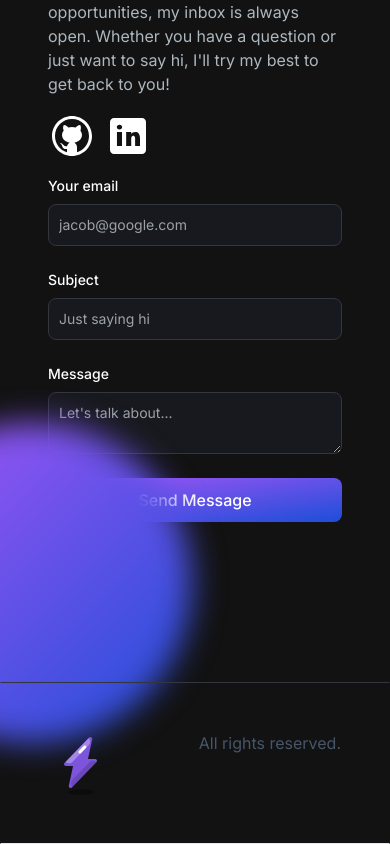
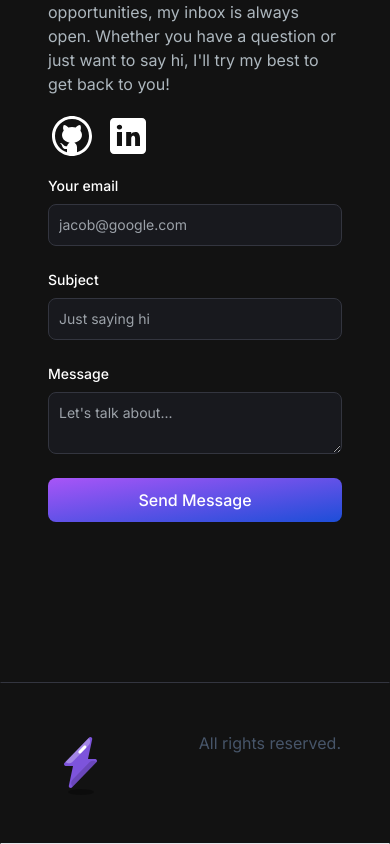
Before and after one commit to DannaG18/dgportfolio, a Next.js app: page / in a window 390 px wide. Shown: the part 5734-6578 px from the top of the page. Built offline with nearby package versions, Linux system fonts and the light colour scheme.

Commit message:
fix: :sparkles: Relocate stuff

```diff
--- a/src/app/components/EmailSection.jsx
+++ b/src/app/components/EmailSection.jsx
@@ -50,7 +50,7 @@
       id="contact"
       className="grid md:grid-cols-2 my-12 md:my-12 py-24 gap-4 relative"
     >
-      <div className="bg-[radial-gradient(ellipse_at_center,_var(--tw-gradient-stops))] bg-gradient-to-br from-purple-500 to-blue-700 rounded-full h-80 w-80 z-0 blur-lg absolute top-3/4 -left-4 transform -translate-x-1/2 -translate-1/2"></div>
+      <div className="hidden md:block bg-[radial-gradient(ellipse_at_center,_var(--tw-gradient-stops))] bg-gradient-to-br from-purple-500 to-blue-700 rounded-full h-80 w-80 z-0 blur-lg absolute top-3/4 -left-4 transform -translate-x-1/2 -translate-1/2"></div>
       <div className="z-10">
         <h5 className="text-xl font-bold text-white my-2">
           Let&apos;s Connect
```
